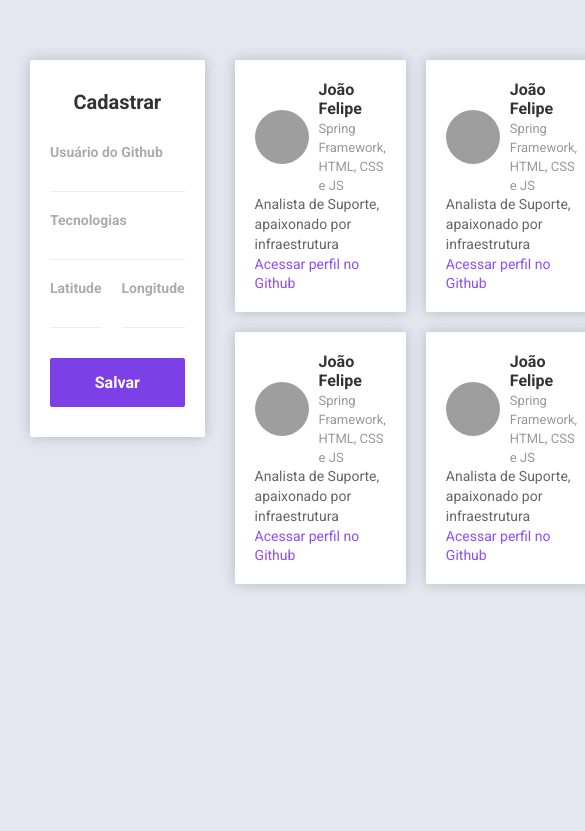
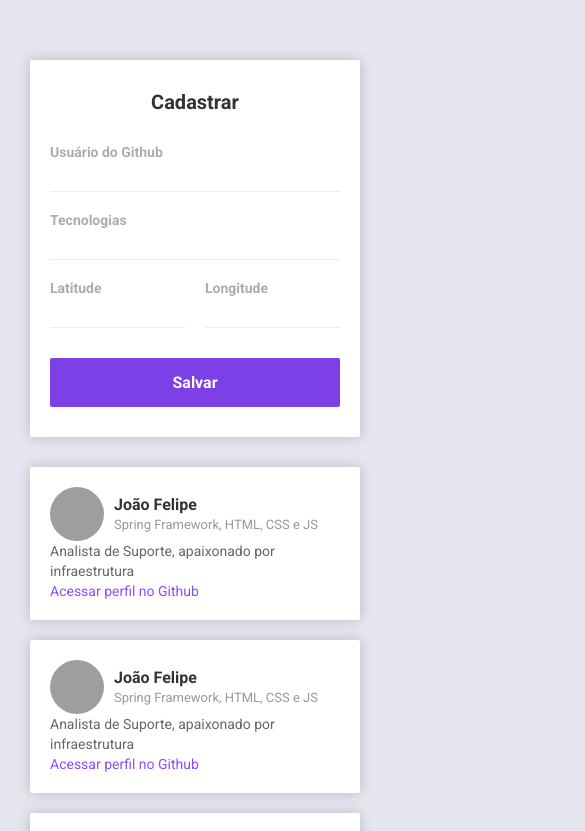
Before and after one commit to joaoffnascimento/Semana-OmniStack10, a React (Create React App) app in the folder frontend/: page / in a window 390 px wide. Shown: the top 831 px of the page, 585 px wide, since content can reach past the window. Built offline with nearby package versions, Linux system fonts and the light colour scheme; grey boxes are pictures that could not be loaded.

Commit message:
implementação layoute responsivo com flex

```diff
--- a/frontend/src/App.css
+++ b/frontend/src/App.css
@@ -13,3 +13,20 @@
 #app main {
     margin-left: 30px;
 }
+
+/* Responsividade */
+/* Ao Reduzir a página horizontalmente */
+@media (max-width: 1000px) {
+    #app {
+        flex-direction: column;
+    }
+
+    #app main  {
+        margin-left: 0;
+        margin-top: 30px;
+    }
+
+    #app aside {
+        width: 100%;
+    }
+}
--- a/frontend/src/Main.css
+++ b/frontend/src/Main.css
@@ -8,6 +8,15 @@ main ul {
     grid-template-columns: repeat(2, 1fr);
     gap: 20px;
     list-style: none;
+}
+
+/* Responsividade */
+/* Ao Reduzir a página horizontalmente */
+
+@media (max-width: 650px) {
+    main ul {
+        grid-template-columns: 1fr;
+    }
 }
 
 li.dev-item {
```
